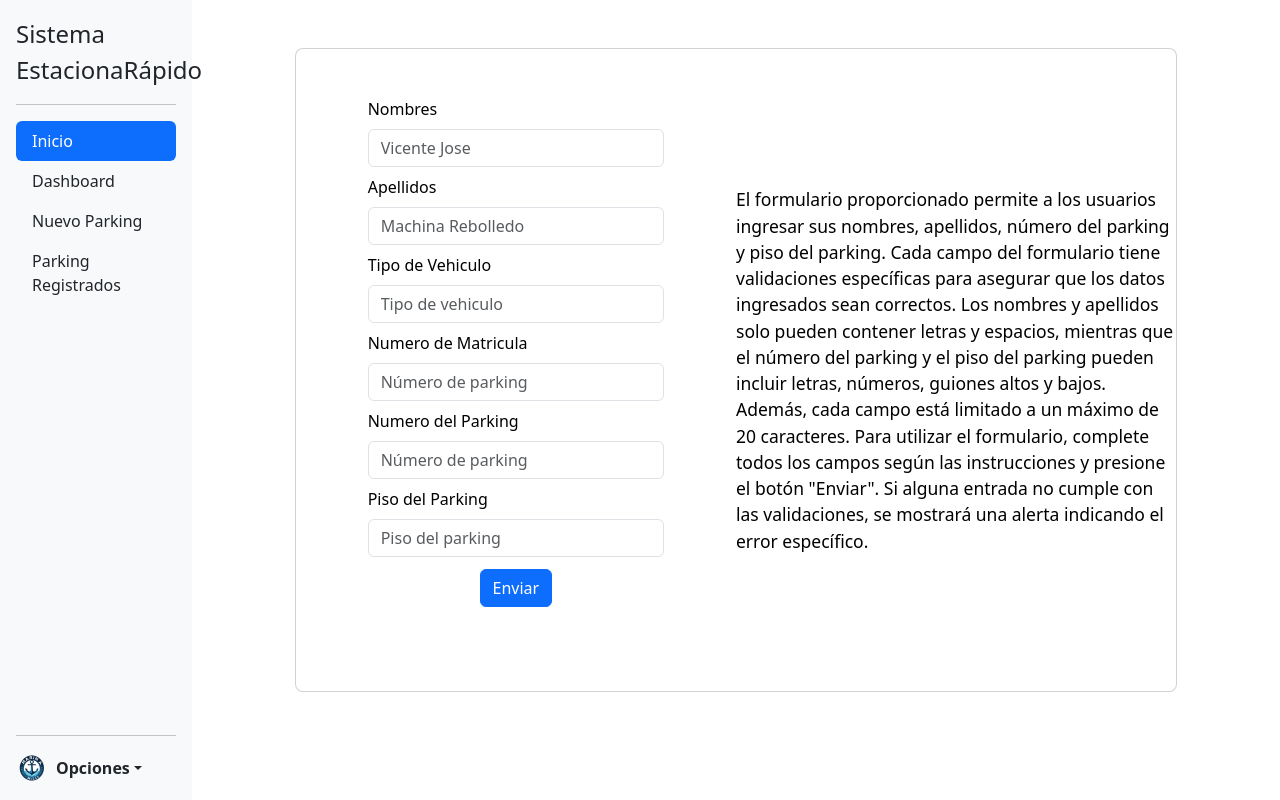
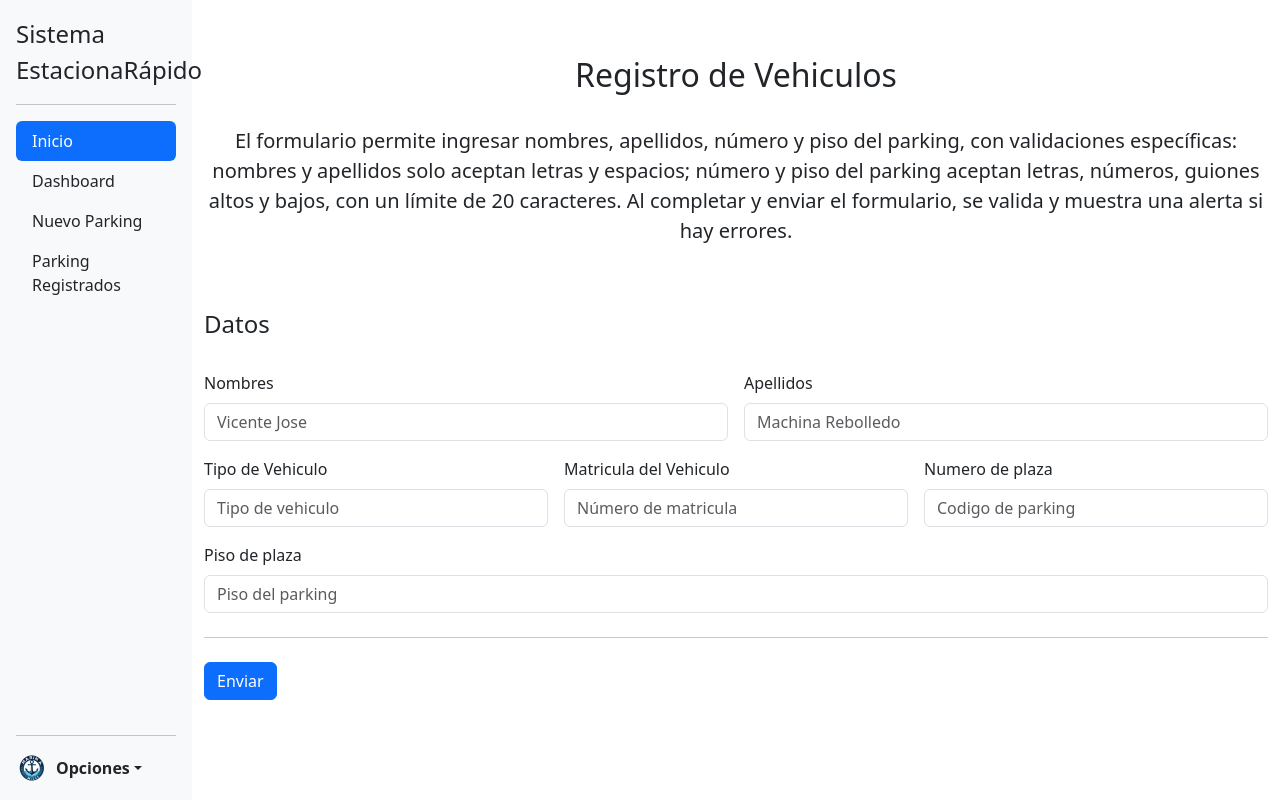
Before and after one commit to machinavicente/app_parking, a PHP site: page /views/components/form_insert.php in a window 1280 px wide. Run offline with PHP 8.4, Linux system fonts and the light colour scheme; the visitor is signed in with stand-in values (Sample User, id 1).

Commit message:
Rediseño de formulario de registro de vehiculos

```diff
--- /dev/null
+++ b/assets/bootstrap/js/checkout.js
@@ -0,0 +1,19 @@
+// Example starter JavaScript for disabling form submissions if there are invalid fields
+(() => {
+  'use strict'
+
+  // Fetch all the forms we want to apply custom Bootstrap validation styles to
+  const forms = document.querySelectorAll('.needs-validation')
+
+  // Loop over them and prevent submission
+  Array.from(forms).forEach(form => {
+    form.addEventListener('submit', event => {
+      if (!form.checkValidity()) {
+        event.preventDefault()
+        event.stopPropagation()
+      }
+
+      form.classList.add('was-validated')
+    }, false)
+  })
+})()
--- a/index.php
+++ b/index.php
@@ -1,6 +1,5 @@
 <!DOCTYPE html>
 <html>
-
 <head>
 	<meta charset="utf-8">
 	<meta name="viewport" content="width=device-width, initial-scale=1">
@@ -8,7 +7,6 @@
 	<link rel="shortcut icon" href="./favicon.ico">
 	<title>Sistema de control - Login</title>
 </head>
-
 <body style="height: 100vh;">
 	<section class="vh-100 bg-image">
 		<div class="mask d-flex align-items-center h-100 gradient-custom-3">
@@ -41,5 +39,4 @@
 		</div>
 	</section>
 </body>
-
 </html>
--- a/views/components/form_insert.php
+++ b/views/components/form_insert.php
@@ -22,53 +22,49 @@ if (!isset($_SESSION['Admin_user'])) {
 <body>
 	<?php include "aside.php"; ?>
 	<script src="./../.././assets/bootstrap/js/bootstrap.bundle.min.js"></script>
+	<script src="./../.././assets/bootstrap/js/checkout.js"></script>
 	<section class="overflow-auto">
-		<div class="container py-5 h-100">
-			<div class="row d-flex justify-content-center align-items-center">
-				<div class="col-xl-10">
-					<div class="card rounded-3 text-black">
-						<div class="row g-0">
-							<div class="col-lg-6">
-								<div class="card-body p-md-5 mx-md-4">
-									<form id="miFormulario" action="./../../controller/conexion.php" method="POST">
-										<div data-mdb-input-init class="form-outline mb-2">
-											<label class="form-label" for="nombre">Nombres</label>
-											<input type="text" id="nombre" name="nombre" class="form-control" placeholder="Vicente Jose" pattern="[A-Za-z\s]+" title="Solo se permiten letras y espacios" maxlength="20" required />
-										</div>
-										<div data-mdb-input-init class="form-outline mb-2">
-											<label class="form-label" for="apellido">Apellidos</label>
-											<input type="text" id="apellido" name="apellido" class="form-control" placeholder="Machina Rebolledo" pattern="[A-Za-z\s]+" title="Solo se permiten letras y espacios" maxlength="20" required />
-										</div>
-										<div data-mdb-input-init class="form-outline mb-2">
-											<label class="form-label" for="vehiculo">Tipo de Vehiculo</label>
-											<input type="text" id="vehiculo" name="vehiculo" class="form-control" placeholder="Tipo de vehiculo" pattern="[A-Za-z\s]+" title="Solo se permiten letras" maxlength="20" required />
-										</div>
-										<div data-mdb-input-init class="form-outline mb-2">
-											<label class="form-label" for="numeromatricula">Numero de Matricula</label>
-											<input type="text" id="numeromatricula" name="matricula" class="form-control" placeholder="Número de parking" pattern="[A-Za-z0-9_-]+" title="Solo se permiten letras, números, guiones altos y bajos" maxlength="20" required />
-										</div>
-										<div data-mdb-input-init class="form-outline mb-2">
-											<label class="form-label" for="numeroParking">Numero del Parking</label>
-											<input type="text" id="numeroParking" name="cod_espacio" class="form-control" placeholder="Número de parking" pattern="[A-Za-z0-9_-]+" title="Solo se permiten letras, números, guiones altos y bajos" maxlength="20" required />
-										</div>
-										<div data-mdb-input-init class="form-outline mb-2">
-											<label class="form-label" for="pisoParking">Piso del Parking</label>
-											<input type="text" id="pisoParking" name="piso" class="form-control" placeholder="Piso del parking" pattern="[A-Za-z0-9_-]+" title="Solo se permiten letras, números, guiones altos y bajos" maxlength="20" required />
-										</div>
-										<div class="text-center pt-1 mb-3 pb-1">
-											<button data-mdb-button-init data-mdb-ripple-init class="btn btn-primary btn-block fa-lg gradient-custom-2 mb-3" type="submit">Enviar</button>
-										</div>
-									</form>
-								</div>
-							</div>
-							<div class="col-lg-6 d-flex align-items-center gradient-custom-2">
-								<div class="text-black lead">
-									<p class="small mb-0">El formulario proporcionado permite a los usuarios ingresar sus nombres, apellidos, número del parking y piso del parking. Cada campo del formulario tiene validaciones específicas para asegurar que los datos ingresados sean correctos. Los nombres y apellidos solo pueden contener letras y espacios, mientras que el número del parking y el piso del parking pueden incluir letras, números, guiones altos y bajos. Además, cada campo está limitado a un máximo de 20 caracteres. Para utilizar el formulario, complete todos los campos según las instrucciones y presione el botón "Enviar". Si alguna entrada no cumple con las validaciones, se mostrará una alerta indicando el error específico.</p>
-								</div>
+		<div class="container py-2 h-100">
+			<div class="py-5 text-center">
+				<h2>Registro de Vehiculos</h2>
+				<br>
+				<p class="lead">El formulario permite ingresar nombres, apellidos, número y piso del parking, con validaciones específicas: nombres y apellidos solo aceptan letras y espacios; número y piso del parking aceptan letras, números, guiones altos y bajos, con un límite de 20 caracteres. Al completar y enviar el formulario, se valida y muestra una alerta si hay errores.</p>
+			</div>
+			<div class="row g-3">
+				<h4 class="mb-3">Datos</h4>
+				<form class="needs-validation" id="miFormulario" action="./../../controller/conexion.php" method="POST">
+					<div class="row g-3">
+						<div class="col-sm-6">
+							<label for="firstName" class="form-label">Nombres</label>
+							<input type="text" name="nombre" class="form-control" placeholder="Vicente Jose" pattern="[A-Za-z\s]+" title="Por favor, ingrese los datos correctamente, utilizando solo letras y espacios, sin exceder los 20 caracteres." maxlength="20" required />
+						</div>
+						<div class="col-sm-6">
+							<label for="lastName" class="form-label">Apellidos</label>
+							<input type="text" name="apellido" class="form-control" placeholder="Machina Rebolledo" pattern="[A-Za-z\s]+" title="Por favor, ingrese los datos correctamente, utilizando solo letras y espacios, sin exceder los 20 caracteres." maxlength="20" required />
+							<div class="invalid-feedback">
+
 							</div>
 						</div>
+						<div class="col-md-4">
+							<label for="vehiculo" class="form-label">Tipo de Vehiculo</label>
+							<input type="text" id="vehiculo" name="vehiculo" class="form-control" placeholder="Tipo de vehiculo" pattern="[A-Za-z\s]+" title="Solo se permiten letras" required />
+						</div>
+						<div class="col-md-4">
+							<label for="numeromatricula" class="form-label">Matricula del Vehiculo</label>
+							<input type="text" id="numeromatricula" name="matricula" class="form-control" placeholder="Número de matricula" pattern="[A-Za-z0-9_-]+" title="Solo se permiten letras, números, guiones altos y bajos" maxlength="20" required />
+						</div>
+						<div class="col-md-4">
+							<label for="zip" class="form-label">Numero de plaza</label>
+							<input type="text" id="numeroParking" name="cod_espacio" class="form-control" placeholder="Codigo de parking" pattern="[A-Za-z0-9_-]+" title="Solo se permiten letras, números, guiones altos y bajos" maxlength="20" required />
+						</div>
+						<div class="col-12">
+							<label for="address" class="form-label">Piso de plaza</label>
+							<input type="text" cid="pisoParking" name="piso" class="form-control" placeholder="Piso del parking" pattern="[A-Za-z0-9_-]+" title="Solo se permiten letras, números, guiones altos y bajos" maxlength="20" required />
+						</div>
 					</div>
-				</div>
+					<hr class="my-4">
+					<button class="btn btn-primary btn-block fa-lg gradient-custom-2 mb-5" type="submit">Enviar</button>
+				</form>
 			</div>
 		</div>
 
```
